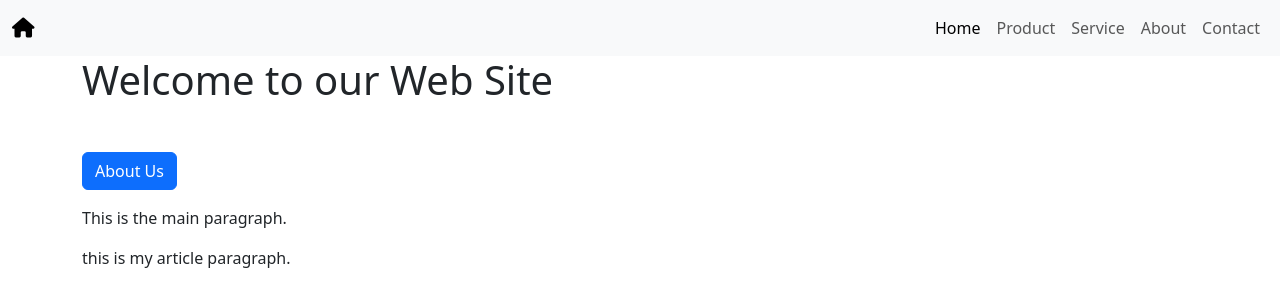
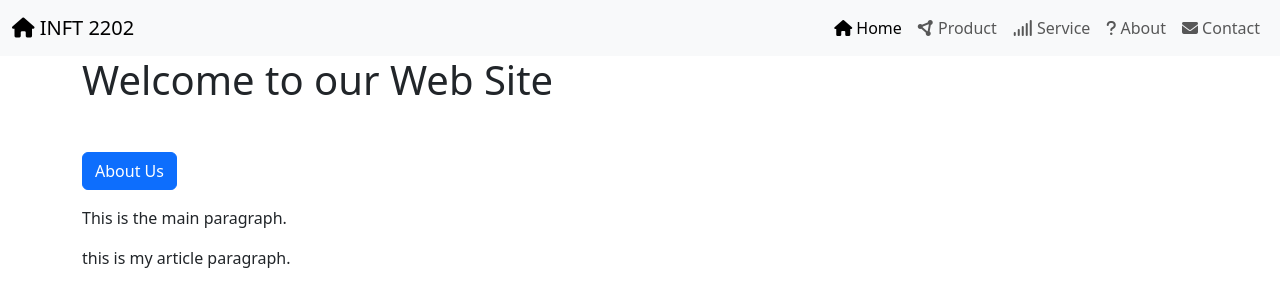
Before and after one commit to absar-syed/absar-syed.github.io, a website: page index.html in a window 1280 px wide. Drawn offline with nearby package versions, Linux system fonts and the light colour scheme.

Commit message:
Second commit, added icons

```diff
--- a/index.html
+++ b/index.html
@@ -14,26 +14,26 @@
     <header>
         <nav class="navbar navbar-expand-lg bg-body-tertiary">
             <div class="container-fluid">
-                <a class="navbar-brand" href="index.html"><i class="fa-solid fa-house"></i></a>
+                <a class="navbar-brand" href="index.html"><i class="fa-solid fa-house"></i> INFT 2202</a>
                 <button class="navbar-toggler" type="button" data-bs-toggle="collapse" data-bs-target="#navbarSupportedContent" aria-controls="navbarSupportedContent" aria-expanded="false" aria-label="Toggle navigation">
                     <span class="navbar-toggler-icon"></span>
                 </button>
                 <div class="collapse navbar-collapse" id="navbarSupportedContent">
                     <ul class="navbar-nav ms-auto mb-2 mb-lg-0">
                         <li class="nav-item">
-                            <a class="nav-link active" aria-current="page" href="index.html">Home</a>
+                            <a class="nav-link active" aria-current="page" href="index.html"><i class="fa-solid fa-house"></i> Home</a>
                         </li>
                         <li class="nav-item">
-                            <a class="nav-link" href="product.html">Product</a>
+                            <a class="nav-link" href="product.html"><i class="fa-solid fa-circle-nodes"></i> Product</a>
                         </li>
                         <li class="nav-item">
-                            <a class="nav-link" href="service.html">Service</a>
+                            <a class="nav-link" href="service.html"><i class="fa-solid fa-signal"></i> Service</a>
                         </li>
                         <li class="nav-item">
-                            <a class="nav-link" href="about.html">About</a>
+                            <a class="nav-link" href="about.html"><i class="fa-solid fa-question"></i> About</a>
                         </li>
                         <li class="nav-item">
-                            <a class="nav-link" href="contact.html">Contact</a>
+                            <a class="nav-link" href="contact.html"><i class="fa-solid fa-envelope"></i> Contact</a>
                         </li>
                     </ul>
                 </div>
```
Also changed, not shown: about.html (+6 -6 lines), contact.html (+6 -6 lines), product.html (+6 -6 lines), service.html (+6 -6 lines).
